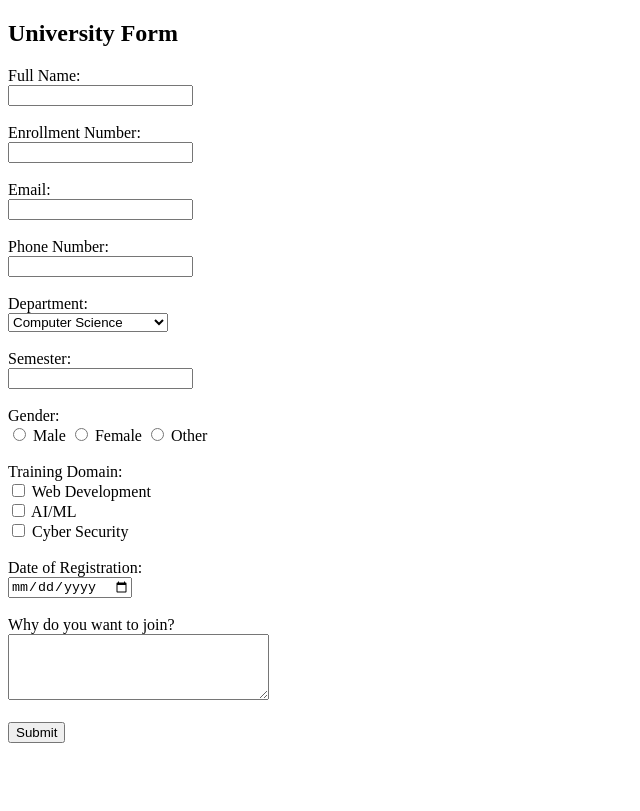
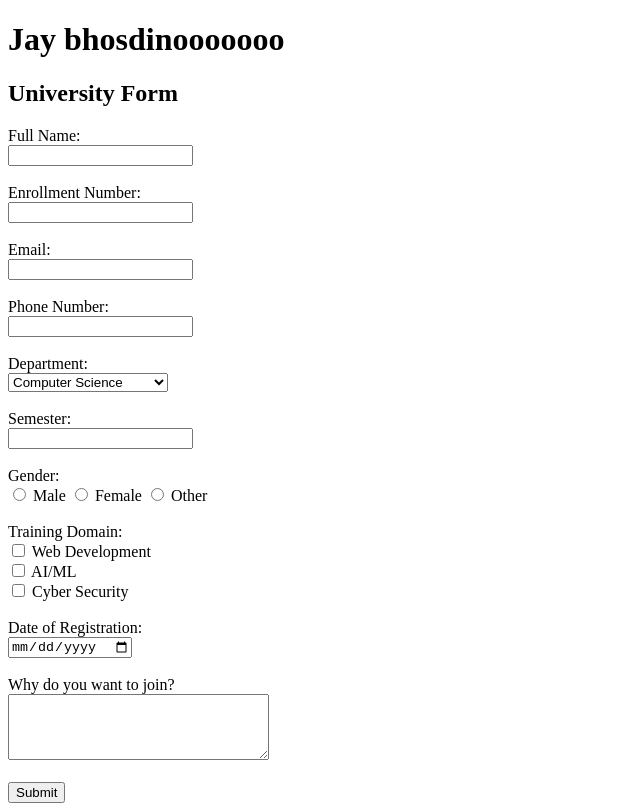
Before and after one commit to jay3435/git, a plain HTML site: page index.html in a window 1280 px wide. Shown: the whole page, without its empty margins (0-640 px from the left). Drawn offline with Linux system fonts and the light colour scheme.

Commit message:
commit karyu che dost

```diff
--- a/index.html
+++ b/index.html
@@ -56,7 +56,7 @@
         <td>Vadodara</td>
     </tr>
 </table></centre> -->
-
+<h1>Jay bhosdinooooooo</h1>
 <h2>University Form</h2>
     <form action="/submit" method="POST">
 
```
